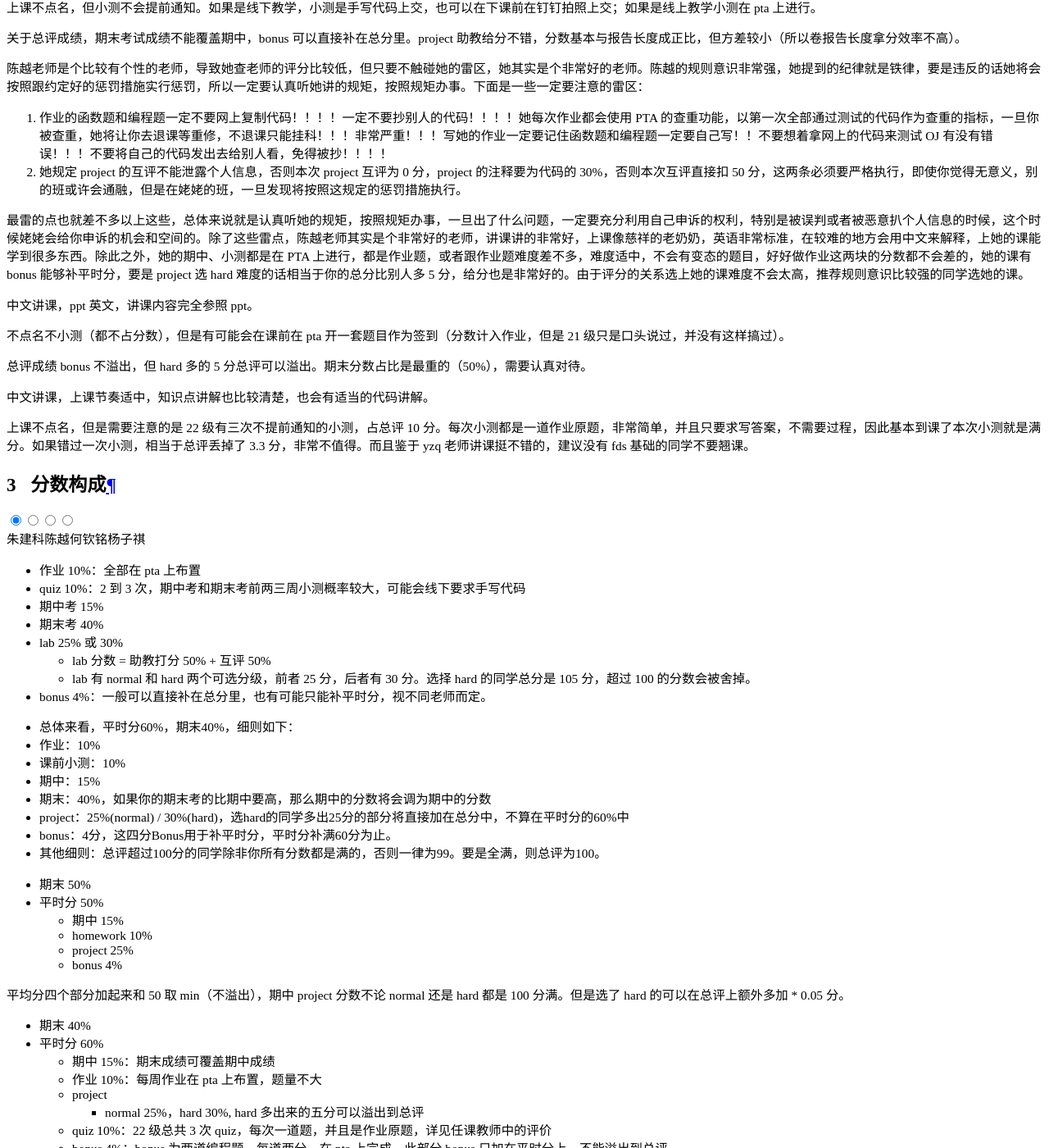
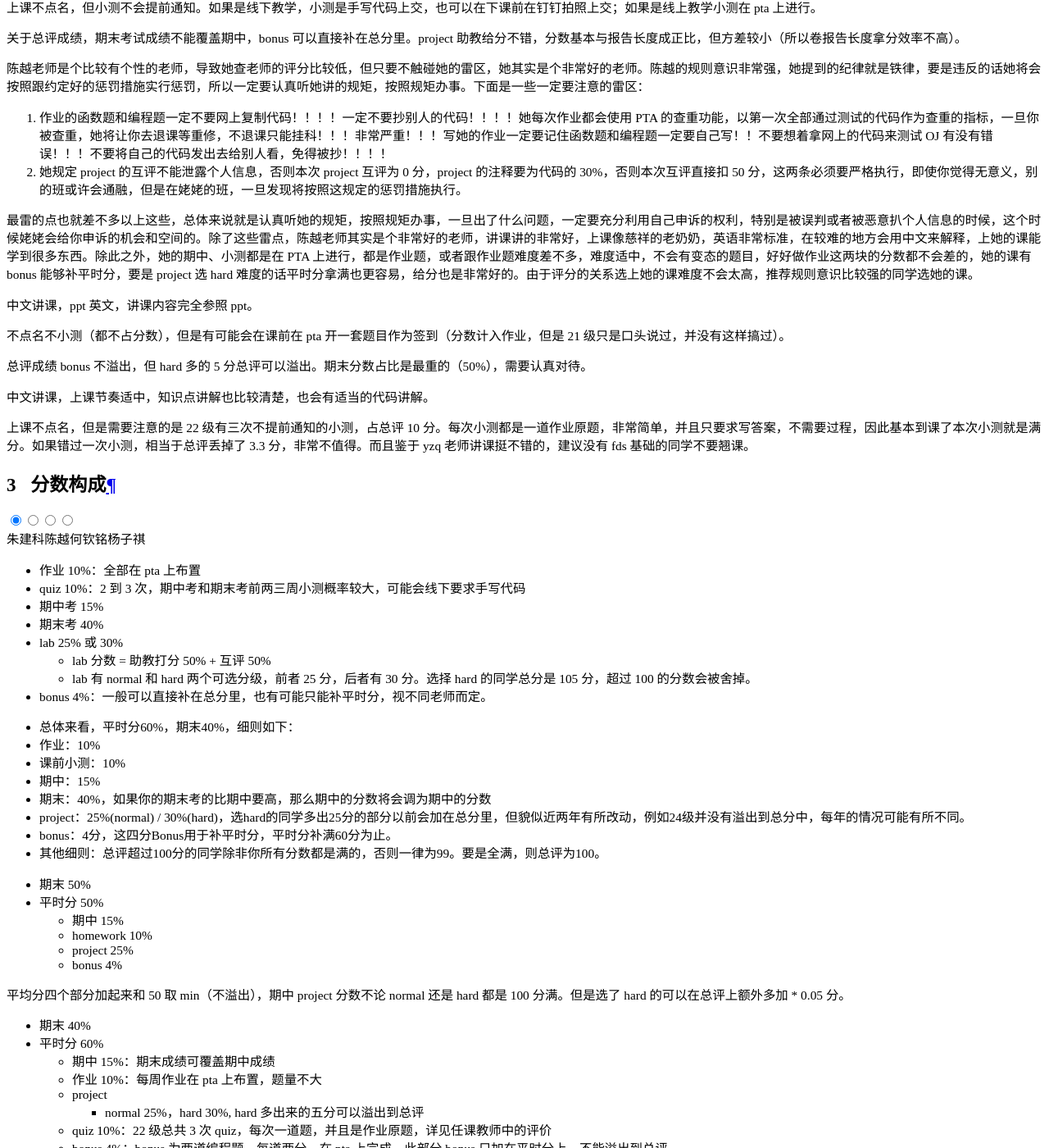
Before and after one commit to ZJU-Turing/TuringCourses, an MkDocs documentation site: the page built from docs/major/data_structure/index.md, in a window 1280 px wide and 1400 px high, scrolled down 18011 px. Shown: the whole window at 82% size. Built offline with MkDocs 1.6.1 and Material for MkDocs 9.7.7, drawn with Linux system fonts in a browser that asks for light colours; comment, search, counter and statistics services are not loaded; some of the changed text lies outside the part shown.

Commit message:
docs: 删除 fds 标签，修改了陈越老师的分数构成，补充了 Project Report 避坑指南

```diff
--- a/docs/major/data_structure/index.md
+++ b/docs/major/data_structure/index.md
@@ -102,7 +100,7 @@ FDS 按专题授课，主要介绍栈、队列、树、堆、并查集、图等
     1. 作业的函数题和编程题一定不要网上复制代码！！！！一定不要抄别人的代码！！！！她每次作业都会使用 PTA 的查重功能，以第一次全部通过测试的代码作为查重的指标，一旦你被查重，她将让你去退课等重修，不退课只能挂科！！！非常严重！！！写她的作业一定要记住函数题和编程题一定要自己写！！不要想着拿网上的代码来测试 OJ 有没有错误！！！不要将自己的代码发出去给别人看，免得被抄！！！！
     2. 她规定 project 的互评不能泄露个人信息，否则本次 project 互评为 0 分，project 的注释要为代码的 30%，否则本次互评直接扣 50 分，这两条必须要严格执行，即使你觉得无意义，别的班或许会通融，但是在姥姥的班，一旦发现将按照这规定的惩罚措施执行。
 
-    最雷的点也就差不多以上这些，总体来说就是认真听她的规矩，按照规矩办事，一旦出了什么问题，一定要充分利用自己申诉的权利，特别是被误判或者被恶意扒个人信息的时候，这个时候姥姥会给你申诉的机会和空间的。除了这些雷点，陈越老师其实是个非常好的老师，讲课讲的非常好，上课像慈祥的老奶奶，英语非常标准，在较难的地方会用中文来解释，上她的课能学到很多东西。除此之外，她的期中、小测都是在 PTA 上进行，都是作业题，或者跟作业题难度差不多，难度适中，不会有变态的题目，好好做作业这两块的分数都不会差的，她的课有 bonus 能够补平时分，要是 project 选 hard 难度的话相当于你的总分比别人多 5 分，给分也是非常好的。由于评分的关系选上她的课难度不会太高，推荐规则意识比较强的同学选她的课。
+    最雷的点也就差不多以上这些，总体来说就是认真听她的规矩，按照规矩办事，一旦出了什么问题，一定要充分利用自己申诉的权利，特别是被误判或者被恶意扒个人信息的时候，这个时候姥姥会给你申诉的机会和空间的。除了这些雷点，陈越老师其实是个非常好的老师，讲课讲的非常好，上课像慈祥的老奶奶，英语非常标准，在较难的地方会用中文来解释，上她的课能学到很多东西。除此之外，她的期中、小测都是在 PTA 上进行，都是作业题，或者跟作业题难度差不多，难度适中，不会有变态的题目，好好做作业这两块的分数都不会差的，她的课有 bonus 能够补平时分，要是 project 选 hard 难度的话平时分拿满也更容易，给分也是非常好的。由于评分的关系选上她的课难度不会太高，推荐规则意识比较强的同学选她的课。
 
 === "何钦铭"
     中文讲课，ppt 英文，讲课内容完全参照 ppt。
@@ -134,7 +132,7 @@ FDS 按专题授课，主要介绍栈、队列、树、堆、并查集、图等
     - 课前小测：10%
     - 期中：15%
     - 期末：40%，如果你的期末考的比期中要高，那么期中的分数将会调为期中的分数
-    - project：25%(normal) / 30%(hard)，选hard的同学多出25分的部分将直接加在总分中，不算在平时分的60%中
+    - project：25%(normal) / 30%(hard)，选hard的同学多出25分的部分以前会加在总分里，但貌似近两年有所改动，例如24级并没有溢出到总分中，每年的情况可能有所不同。
     - bonus：4分，这四分Bonus用于补平时分，平时分补满60分为止。
     - 其他细则：总评超过100分的同学除非你所有分数都是满的，否则一律为99。要是全满，则总评为100。
 
@@ -201,11 +199,12 @@ FDS 是同学们第一次接触“互评”的课程。在互评中你的程序
     - 自己描述题目，不能照搬照抄 (-3)
 3. Chapter 2 Algorithm Specification
     - 伪代码 + 自然语言描述
-    - 不要直接贴项目代码
+    - 不要直接贴项目代码，伪代码应该比源代码更好理解。
 4. Chapter 3 Testing Result
     - 每一组测试样例都要写 purpose (-3)
     - 至少一组综合测试样例 (comprehensive test case)，数据规模的上下边界各一组，极限情况 (extreme case) 必须测试到，再加 n 组随机数据 (-4，一般不会要求非常严格)
     - 可以搞点图表来展示运行时间
+    - 较大的数据应该给出生成数据的程序（不然可能被质疑数据来源）
 5. Chapter 4 Analysis and Comments
     - 分析复杂度需要写过程不能直接给出结果 (-4)
         - 例如循环的复杂度要这么写：*The loop runs for N times and the complexity of each loop body is O(1), so the total time complexity is O(N).*
```
Also changed, not shown: other parts of docs/major/data_structure/index.md (+0 -2 lines).
